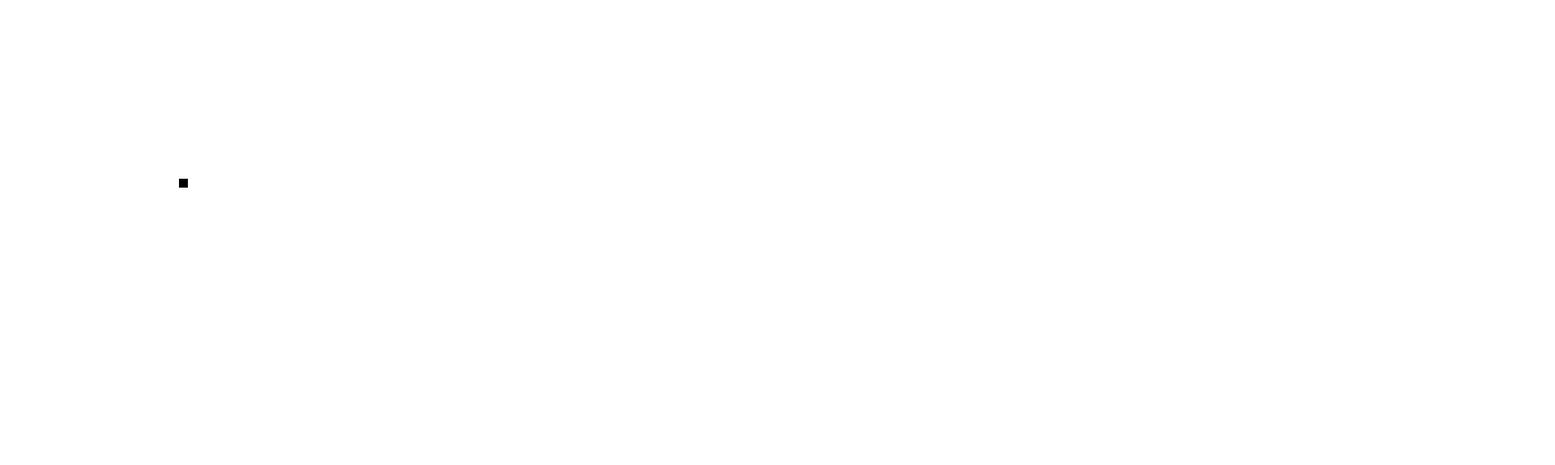
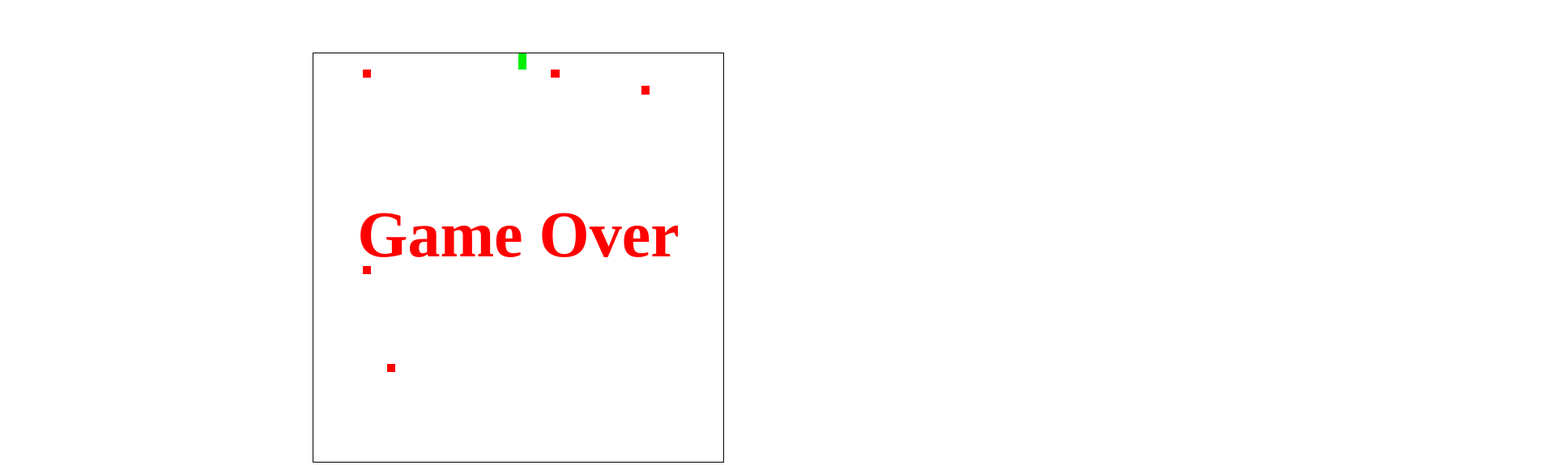
Before and after one commit to henrique3g/snake-game, a website: page index.html in a window 1280 px wide. Shown: the top 575 px of the page at 81% size, 1920 px wide, since content can reach past the window. Drawn offline with Linux system fonts and the light colour scheme.

Commit message:
funcionamento inicial do jogo

```diff
--- a/index.html
+++ b/index.html
@@ -1,16 +1,15 @@
 <!DOCTYPE html>
 <html lang="pt-br">
   <head>
-	<meta charset="UTF-8">
-	<meta name="viewport" content="width=device-width, initial-scale=1.0">
-	<meta http-equiv="X-UA-Compatible" content="ie=edge">
-	<link rel="stylesheet" href="style.css">
+    <meta charset="UTF-8" />
+    <meta name="viewport" content="width=device-width, initial-scale=1.0" />
+    <meta http-equiv="X-UA-Compatible" content="ie=edge" />
+    <link rel="stylesheet" href="style.css" />
     <title>Snake</title>
   </head>
   <body>
-	<canvas id="game">
-
-	</canvas>
+    <h1 id="game-over" class="game-over">Game Over</h1>
+    <canvas height="50" width="50" id="game"> </canvas>
     <script src="main.js"></script>
   </body>
 </html>
--- a/main.js
+++ b/main.js
@@ -1,5 +1,180 @@
-const canvas = document.getElementById('game')
-ctx = canvas.getContext('2d')
+const canvas = document.getElementById("game");
+ctx = canvas.getContext("2d");
 
+class Snake {
+  constructor(fieldDimension, field) {
+    this.body = [
+      {
+        x: Math.round(fieldDimension.x / 2),
+        y: Math.round(fieldDimension.y / 2)
+      },
+      {
+        x: Math.round(fieldDimension.x / 2),
+        y: Math.round(fieldDimension.y / 2) + 1
+      },
+      {
+        x: Math.round(fieldDimension.x / 2),
+        y: Math.round(fieldDimension.y / 2) + 2
+      }
+    ];
+    this.head = this.body[0];
+    this.direction = "up";
+    this.speed = 1;
+    this.field = field;
+  }
 
-ctx.fillRect(20,20, 1, 1)
+  move() {
+    if (this.field.gameOver) return;
+    for (let i = this.body.length - 1; i >= 0; i--) {
+      if (this.direction === "up") {
+        if (i === 0) {
+          this.body[0].y--;
+          return;
+        }
+
+        this.body[i].y = this.body[i - 1].y;
+        this.body[i].x = this.body[i - 1].x;
+      }
+      if (this.direction === "down") {
+        if (i === 0) {
+          this.body[0].y++;
+          return;
+        }
+
+        this.body[i].y = this.body[i - 1].y;
+        this.body[i].x = this.body[i - 1].x;
+      }
+      if (this.direction === "right") {
+        if (i === 0) {
+          this.body[0].x++;
+          return;
+        }
+
+        this.body[i].x = this.body[i - 1].x;
+        this.body[i].y = this.body[i - 1].y;
+      }
+      if (this.direction === "left") {
+        if (i === 0) {
+          this.body[0].x--;
+          return;
+        }
+
+        this.body[i].x = this.body[i - 1].x;
+        this.body[i].y = this.body[i - 1].y;
+      }
+    }
+  }
+
+  checkGetFruit() {
+    this.field.apples.forEach((apple, index) => {
+      if (apple.x === this.head.x && apple.y === this.head.y) {
+        this.body.push({ x: null, y: null });
+        this.field.apples.splice(index, 1);
+      }
+    });
+  }
+
+  changeDirection(newDirection) {
+    const inverses = {
+      up: 0,
+      right: 1,
+      down: 2,
+      left: 3
+    };
+    console.log(
+      inverses[this.direction],
+      inverses[newDirection],
+      inverses[this.direction] - inverses[newDirection]
+    );
+    if (Math.abs(inverses[this.direction] - inverses[newDirection]) !== 2)
+      this.direction = newDirection;
+  }
+}
+
+class Apple {
+  constructor({ x, y }) {
+    this.x = x;
+    this.y = y;
+  }
+}
+
+class Field {
+  constructor(dimension, contextCanvas, gameOverTag) {
+    this.width = dimension.x;
+    this.height = dimension.y;
+    this.apples = [];
+    this.snake = new Snake(dimension, this);
+    this.contextCanvas = contextCanvas;
+    this.interval = setInterval(() => {
+      this.isGameOver();
+      this.snake.checkGetFruit();
+      this.snake.move();
+      this.render();
+    }, 50);
+    this.intervalGenerateFruits = setInterval(() => {
+      this.addApple();
+    }, 1000);
+    this.gameOver = false;
+    this.gamerOverTag = gameOverTag;
+  }
+
+  isGameOver() {
+    if (
+      this.snake.body[0].x < 0 ||
+      this.snake.body[0].x >= this.width ||
+      this.snake.body[0].y < 0 ||
+      this.snake.body[0].y >= this.height
+    ) {
+      this.gameOver = true;
+      this.gamerOverTag.style.visibility = "visible";
+    }
+  }
+
+  render() {
+    this.contextCanvas.clearRect(0, 0, this.width, this.height);
+
+    this.contextCanvas.fillStyle = "#f00";
+    this.apples.forEach(apple => {
+      this.contextCanvas.fillRect(apple.x, apple.y, 1, 1);
+    });
+
+    this.contextCanvas.fillStyle = "#00f000";
+    this.snake.body.forEach(member => {
+      this.contextCanvas.fillRect(member.x, member.y, 1, 1);
+    });
+  }
+
+  addApple() {
+    const x = Math.round(Math.random() * 50);
+    const y = Math.round(Math.random() * 50);
+    this.apples.push(new Apple({ x, y }));
+  }
+}
+
+function keyInput(snake) {
+  addEventListener("keydown", e => {
+    if (e.key === "ArrowUp") {
+      snake.direction = "up";
+    }
+    if (e.key === "ArrowDown") {
+      snake.direction = "down";
+    }
+    if (e.key === "ArrowLeft") {
+      snake.direction = "left";
+    }
+    if (e.key === "ArrowRight") {
+      snake.direction = "right";
+    }
+  });
+}
+
+function main() {
+  const gameOverMsg = document.getElementById("game-over");
+  const field = new Field({ x: 50, y: 50 }, ctx, gameOverMsg);
+  console.log(field);
+  field.addApple();
+  field.render();
+  keyInput(field.snake);
+  console.log(field);
+}
+main();
--- a/style.css
+++ b/style.css
@@ -1,5 +1,22 @@
+body {
+  display: flex;
+  flex: 1;
+  justify-content: center;
+  align-items: center;
+}
 #game {
-	width: 200rem;
-	height: 100rem;
-	image-rendering: pixelated;
+  width: 40%;
+  height: 40%;
+  image-rendering: pixelated;
+  border: 1px solid #000;
+  padding: 0;
+  margin-top: 4.5%;
 }
+
+.game-over {
+  color: #f00;
+  font-size: 5rem;
+  position: absolute;
+  z-index: 10;
+  visibility: hidden;
+}
```
Also changed, not shown: package.json (added, +13 -0 lines), 1 other file. Lines whose indentation alone changed are shown as unchanged.
